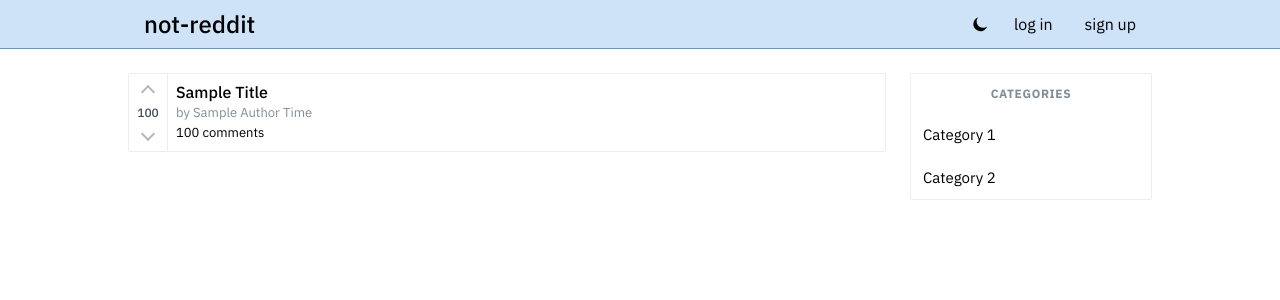
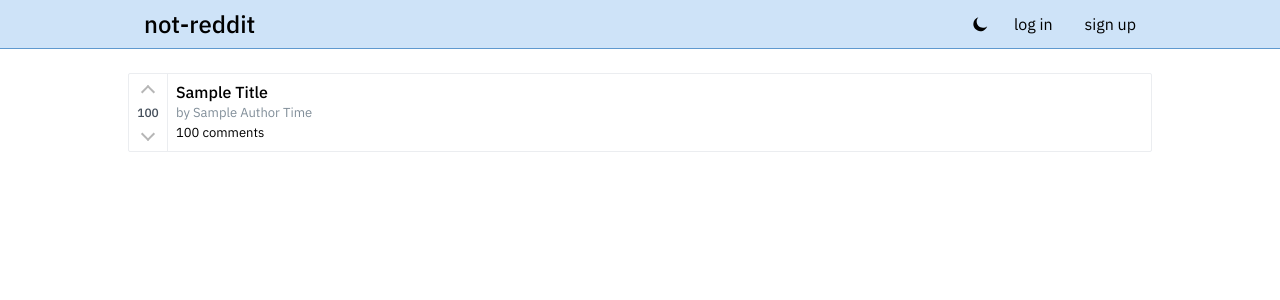
Before and after one commit to jerichochua/reddit-clone, a React (Create React App) app in the folder frontend/: page / in a window 1280 px wide. Shown: the top 300 px of the page. Built offline with nearby package versions, Linux system fonts and the light colour scheme; the HTML template or start-up script is replaced by a standard one.

Commit message:
remove sidebar from home page in frontend

```diff
--- a/frontend/src/components/Home/Home.js
+++ b/frontend/src/components/Home/Home.js
@@ -1,13 +1,11 @@
 import React from 'react';
 import Content from './Content/Content';
-import Side from './Side/Side';
 import './Home.css';
 
 export default function Home(props) {
   return (
     <div className='home'>
       <Content />
-      <Side />
     </div>
   );
 }
```
